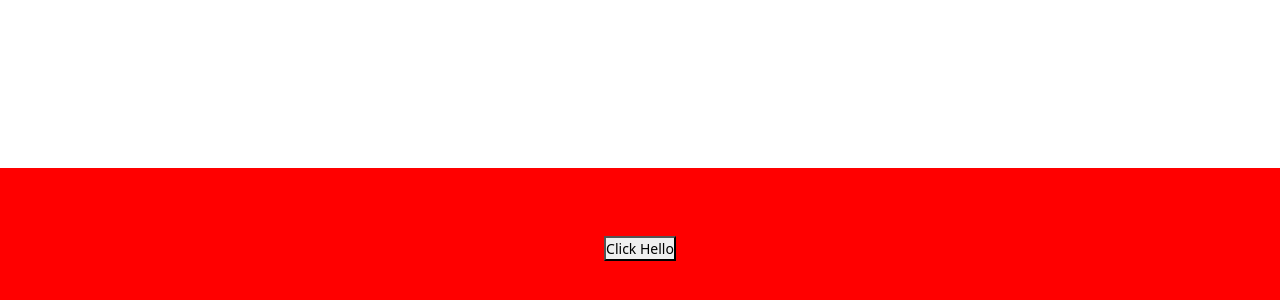
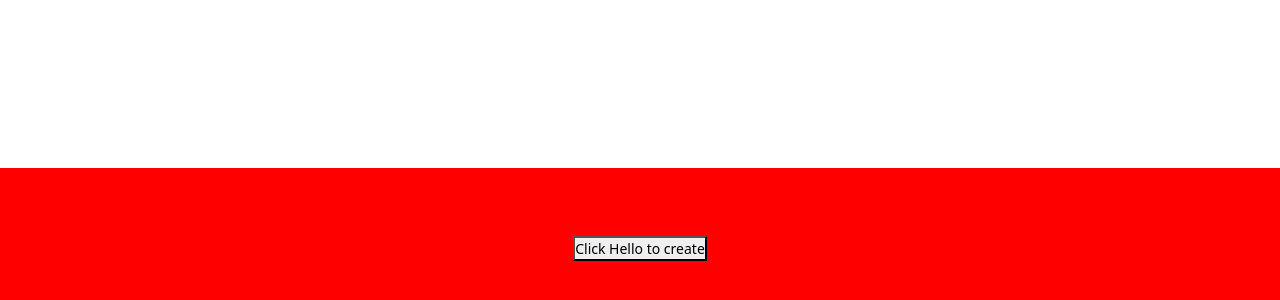
Before and after one commit to ADKbond/secrepo, a Nuxt app: page /homepage in a window 1280 px wide. Shown: the part 472-772 px from the top of the page. Built offline with nearby package versions, Linux system fonts and the light colour scheme.

Commit message:
third commit for vue

```diff
--- a/components/People.vue
+++ b/components/People.vue
@@ -1,6 +1,6 @@
 <template>
   <div class="people-div">
-    <button @click="callPeople()">Click Hello</button>
+    <button @click="callPeople()">Click Hello to create</button>
   </div>
 </template>
 <script>
```
